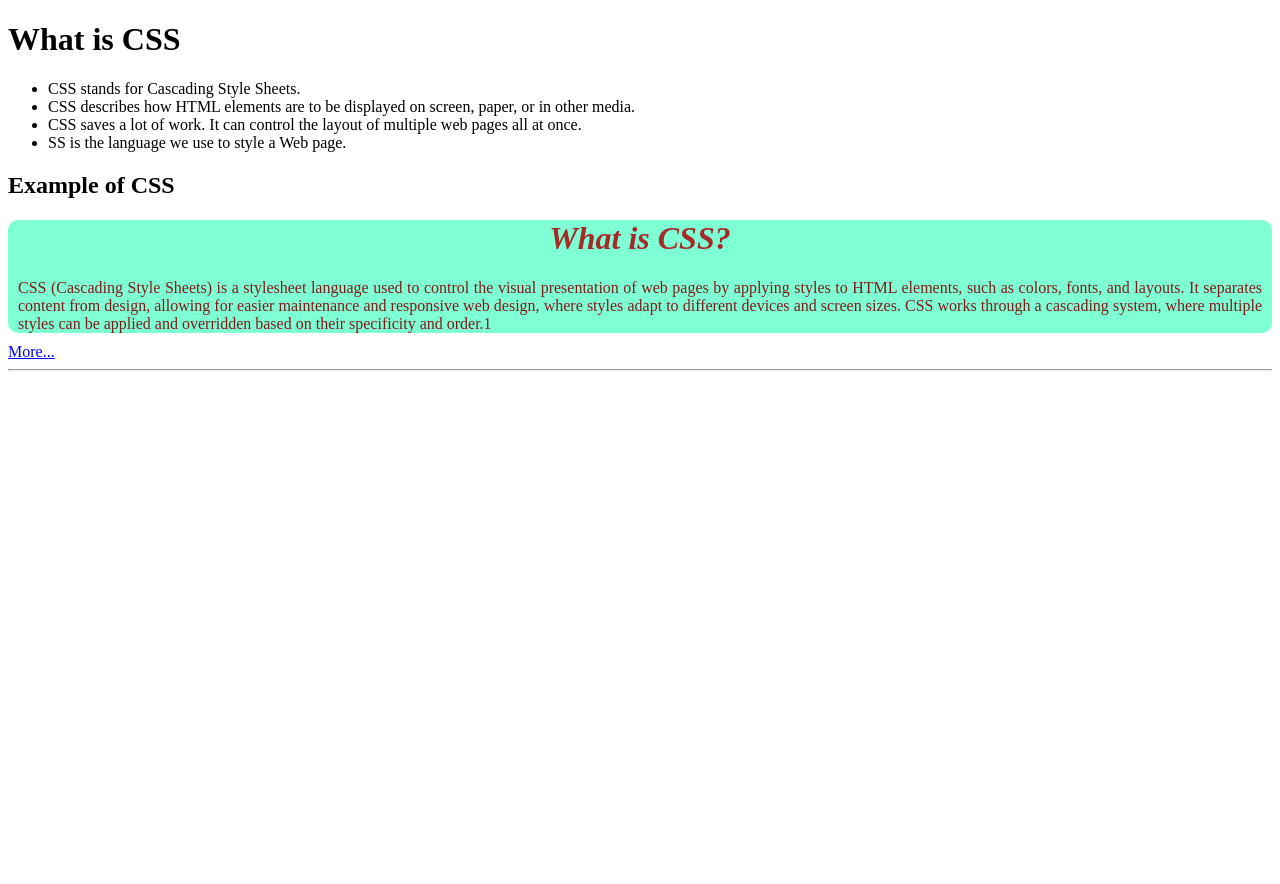
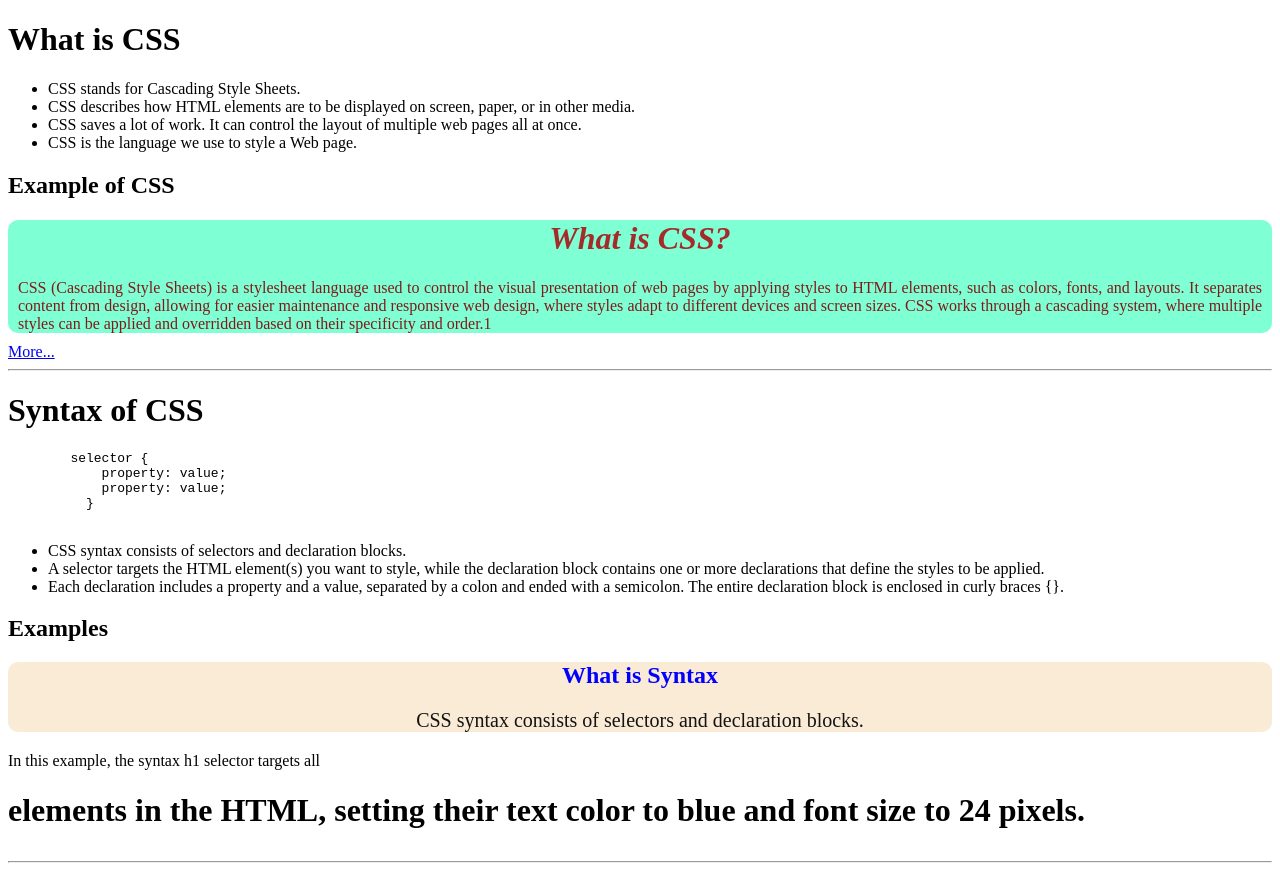
Before and after one commit to haidarraza21/FrontEndCraft, a plain HTML site: page CSS/Notes/index.html in a window 1280 px wide. Before the commit the page ends 800 px from the top, so only its background shows below. Drawn offline with Linux system fonts and the light colour scheme.

Commit message:
Add about css syntax

```diff
--- a/CSS/Notes/index.html
+++ b/CSS/Notes/index.html
@@ -1,46 +1,101 @@
 <!DOCTYPE html>
 <html lang="en">
+
 <head>
     <meta charset="UTF-8">
     <meta name="viewport" content="width=device-width, initial-scale=1.0">
     <title>Document</title>
     <style>
         /*What is CSS*/
-        .first_css_example{
+        .first_css_example {
             background-color: aquamarine;
             border-radius: 10px;
         }
-        .first_css_example h1{
+
+        .first_css_example h1 {
             color: brown;
             text-align: center;
             font-style: italic;
         }
-        .first_css_example p{
+
+        .first_css_example p {
             color: rgb(130, 25, 25);
             text-align: justify;
             margin: 10px;
         }
+
+        /*syntax*/
+        .syntax {
+            background-color: antiquewhite;
+            border-radius: 10px;
+            text-align: center;
+        }
+
+        .syntax h1 {
+            color: blue;
+            font-size: 24px;
+        }
+
+        .syntax p {
+            color: rgb(19, 19, 17);
+            font-size: 20px;
+        }
     </style>
 </head>
+
 <body>
     <!--What is CSS-->
     <h1>What is CSS</h1>
     <p>
-        <ul>
-            <li>CSS stands for Cascading Style Sheets.</li>
-            <li>CSS describes how HTML elements are to be displayed on screen, paper, or in other media.</li>
-            <li>CSS saves a lot of work. It can control the layout of multiple web pages all at once.</li>
-            <li>SS is the language we use to style a Web page.</li>
-        </ul>
+    <ul>
+        <li>CSS stands for Cascading Style Sheets.</li>
+        <li>CSS describes how HTML elements are to be displayed on screen, paper, or in other media.</li>
+        <li>CSS saves a lot of work. It can control the layout of multiple web pages all at once.</li>
+        <li>CSS is the language we use to style a Web page.</li>
+    </ul>
     </p>
 
     <h2>Example of CSS</h2>
     <div class="first_css_example">
         <h1>What is CSS?</h1>
-        <p>CSS (Cascading Style Sheets) is a stylesheet language used to control the visual presentation of web pages by applying styles to HTML elements, such as colors, fonts, and layouts. It separates content from design, allowing for easier maintenance and responsive web design, where styles adapt to different devices and screen sizes. CSS works through a cascading system, where multiple styles can be applied and overridden based on their specificity and order.1</p>
+        <p>CSS (Cascading Style Sheets) is a stylesheet language used to control the visual presentation of web pages by
+            applying styles to HTML elements, such as colors, fonts, and layouts. It separates content from design,
+            allowing for easier maintenance and responsive web design, where styles adapt to different devices and
+            screen sizes. CSS works through a cascading system, where multiple styles can be applied and overridden
+            based on their specificity and order.1</p>
     </div>
 
     <a href="https://developer.mozilla.org/en-US/docs/Web/CSS">More...</a>
     <hr>
+
+    <!--Syntax of CSS-->
+    <h1>Syntax of CSS</h1>
+    <pre>
+        selector {
+            property: value;
+            property: value;
+          }
+    </pre>
+    <p>
+    <ul>
+        <li>CSS syntax consists of selectors and declaration blocks.</li>
+        <li>A selector targets the HTML element(s) you want to style, while the declaration block contains one or more
+            declarations that define the styles to be applied.</li>
+        <li>Each declaration includes a property and a value, separated by a colon and ended with a semicolon. The
+            entire declaration block is enclosed in curly braces {}.</li>
+    </ul>
+    </p>
+
+    <h2>Examples</h2>
+    <div class="syntax">
+        <h1>What is Syntax</h1>
+        <p>CSS syntax consists of selectors and declaration blocks.</p>
+    </div>
+    <p>In this example, the syntax h1 selector targets all
+    <h1> elements in the HTML, setting their text color to blue and font size to 24 pixels.</p>
+
+    <hr>
+
 </body>
+
 </html>
```
